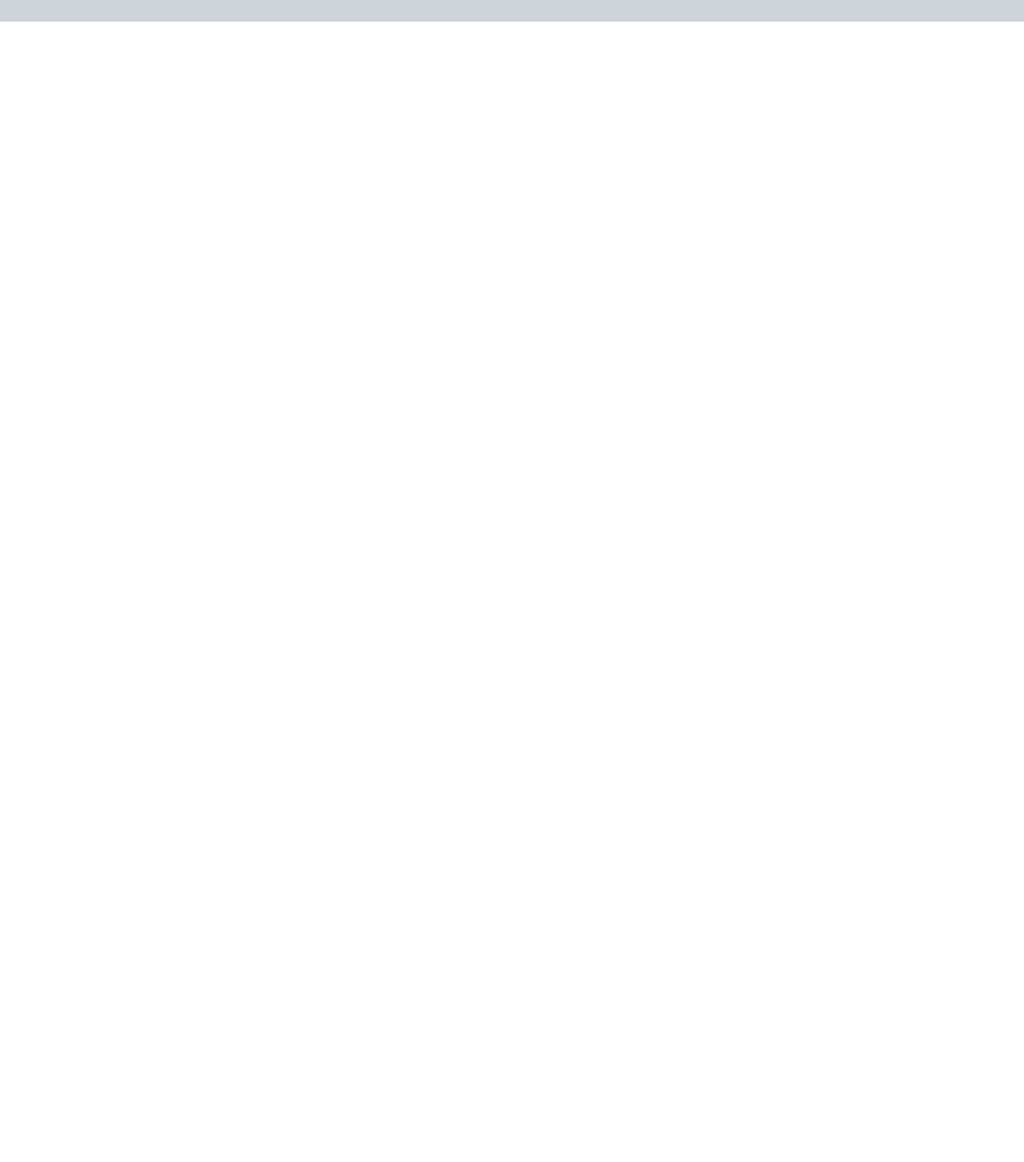
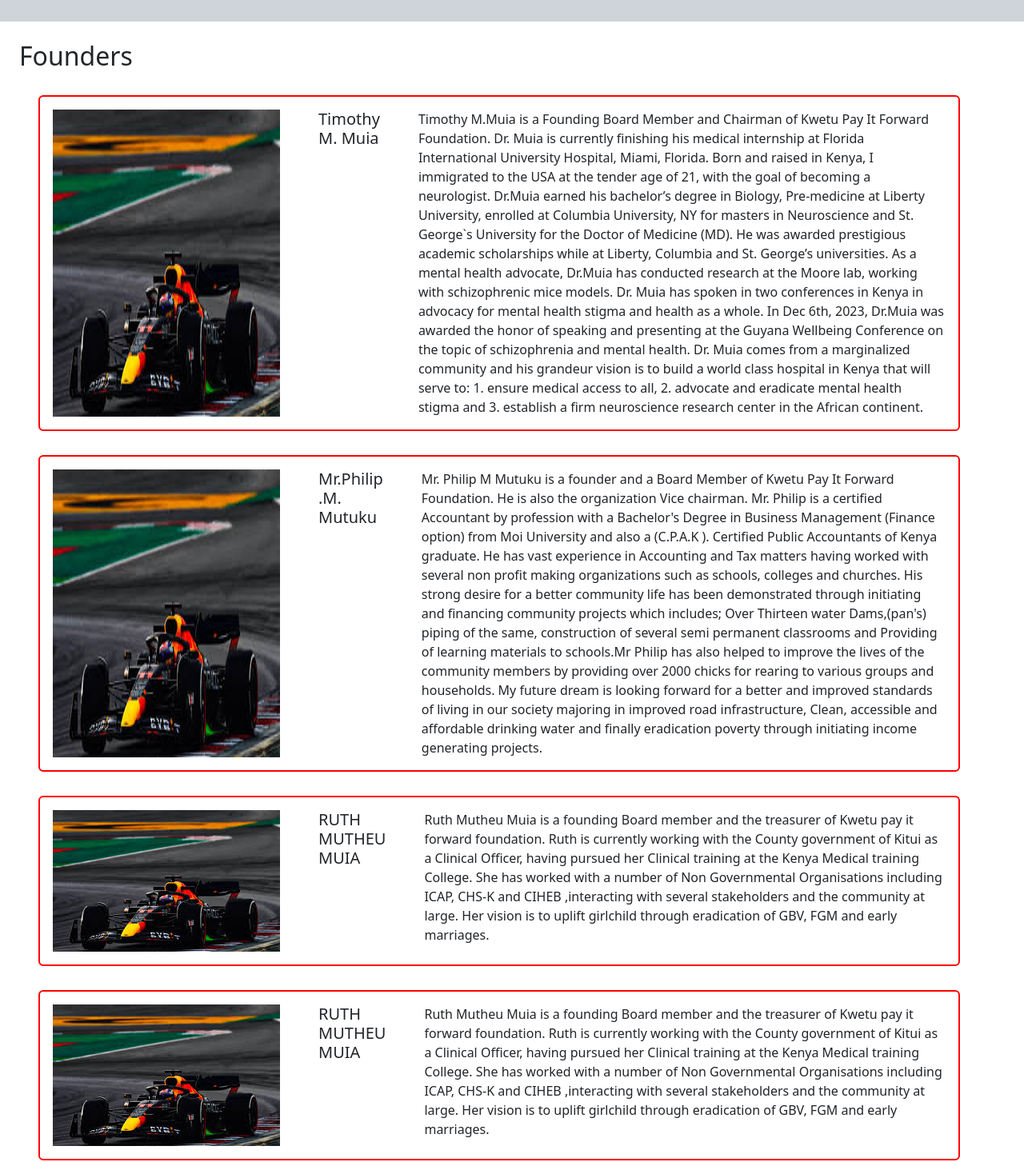
Before and after one commit to ohthebrave/kwetu-pay-it-forward, a React (Vite) app in the folder kwetu/: page /about in a window 1280 px wide. Shown: the part 57-1510 px from the top of the page at 80% size. Before the commit the page ends 800 px from the top, so only its background shows below. Built offline with nearby package versions, Linux system fonts and the light colour scheme.

Commit message:
add about founders

```diff
--- a/kwetu/src/App.jsx
+++ b/kwetu/src/App.jsx
@@ -1,10 +1,11 @@
-
 import { Route, Routes } from 'react-router-dom'
 import './App.css'
 import NavBar from './components/NavBar'
 import Mission from './components/Mission'
 import Home from './components/Home'
 import OurStaff from './components/OurStaff'
+import Vision from './pages/Vision'
+import About from './pages/About'
 
 function App() {
 
@@ -14,6 +15,8 @@ function App() {
     <Routes>
       <Route path='/' element={<Home/>} />
       <Route path='/mission' element={<Mission/>} />
+      <Route path='/vision' element={<Vision/>} />
+      <Route path='/about' element={<About/>} />
       <Route path='/our-staff' element={<OurStaff/>} />
     </Routes>
     </>
--- a/kwetu/src/components/Mission.jsx
+++ b/kwetu/src/components/Mission.jsx
@@ -1,14 +1,41 @@
-import React from 'react';
+import React from "react";
 
 function Mission() {
   return (
     <div>
-        <h1>Missions</h1>
-        <div>
-            <p>Lorem ipsum dolor sit amet consectetur adipisicing elit. Repellat debitis ratione quaerat inventore fuga omnis odit culpa corrupti animi neque voluptate, consectetur, harum ea veritatis ipsa, est minima aliquid at.</p>
-        </div>
+      <h1>Missions</h1>
+      <div>
+        <h3>About the organization</h3>
+        <p>
+          The inception of Kwetu Pay It Forward Foundation is deeply rooted in
+          the philosophy of GIVING BACK. We use a simple leadership model of
+          working in tandem with communities and schools within, in finding
+          solutions to inequities that surround the disparities in the Kenyan
+          education system. World Bank estimates Kenyan literacy rate to be 82%,
+          where by 85% of the 25 million children enroll in Primary school, out
+          of which 36% graduate high school and only 2% graduate college. Kenyan
+          Primary Schools have the highest learner to computer ratio of 250
+          students against 1 computer (UNESCO Institute for Statistics, 2012).
+          Our goal is to establish fully equipped top premier centers for
+          academia in the marginalized & low resource communities. This will
+          give every child an equal opportunity to access quality education,
+          create a hybrid educational system (both online & in-class) and
+          connect students to the world by bridging the computer literacy gap.
+        </p>
+      </div>
+      <div>
+        <h3>Financial Integrity </h3>
+        <p>
+          We are a CASHLESS organization. The digital world
+          has created a global village by creating transactional platforms where
+          money exchange is via credit/debit cards, checks and MPSA. This will
+          ensure that money donated will fall in the right accounts hence
+          accurate, and integral accountability through audit will be FULLY
+          accessible on our website.
+        </p>
+      </div>
     </div>
-  )
+  );
 }
 
 export default Mission;
--- a/kwetu/src/components/NavBar.jsx
+++ b/kwetu/src/components/NavBar.jsx
@@ -13,15 +13,15 @@ function NavBar() {
             <li className="nav-item dropdown">
                 <a className="nav-link" href="#">What We Do</a>
                 <div className="dropdown-content">
-                    <NavLink to="/mission">hello</NavLink>
-
+                    <NavLink to="/mission">Our Mission</NavLink>
+                    <NavLink to="/vision">Our Vision</NavLink>
                 </div>
             </li>
             <li className="nav-item">
               <NavLink className="nav-link" to="/our-staff">Our Staff</NavLink>
             </li>
             <li className="nav-item">
-                <a className="nav-link" href="#">About Us</a>
+                <Link className="nav-link" to="/about">About</Link>
             </li>
         </ul>
     </div>
--- a/kwetu/src/index.css
+++ b/kwetu/src/index.css
@@ -1,23 +1,60 @@
+/* Dropdown Button */
+.dropbtn {
+  background-color: #04AA6D;
+  color: white;
+  padding: 16px;
+  font-size: 16px;
+  border: none;
+}
+
+/* The container <div> - needed to position the dropdown content */
 .dropdown {
   position: relative;
   display: inline-block;
 }
 
+/* Dropdown Content (Hidden by Default) */
 .dropdown-content {
   display: none;
   position: absolute;
-  background-color: #f9f9f9;
+  background-color: #f1f1f1;
   min-width: 160px;
   box-shadow: 0px 8px 16px 0px rgba(0,0,0,0.2);
-  padding: 12px 16px;
   z-index: 1;
 }
 
-.dropdown:hover .dropdown-content {
+/* Links inside the dropdown */
+.dropdown-content a {
+  color: black;
+  padding: 12px 16px;
+  text-decoration: none;
   display: block;
 }
 
+/* Change color of dropdown links on hover */
+.dropdown-content a:hover {background-color: #ddd;}
+
+/* Show the dropdown menu on hover */
+.dropdown:hover .dropdown-content {display: block;}
+
+/* Change the background color of the dropdown button when the dropdown content is shown */
+.dropdown:hover .dropbtn {background-color: #3e8e41;}
 .nav-bar a{
   /* border: 2px solid red; */
   color: black;
 }
+
+.card {
+  border: 2px solid red;
+  width: 90%;
+  margin: 30px;
+}
+.card img{
+  /* border: 4px solid rgb(34, 24, 209); */
+  width: 100%;
+}
+.card-body{
+  /* border: 3px solid red; */
+  display: flex;
+  justify-content: space-between;
+}
--- /dev/null
+++ b/kwetu/src/pages/About.jsx
@@ -0,0 +1,48 @@
+import React from "react";
+import bull from "../assets/RB18.jpeg"
+
+function About() {
+  return (
+    <div className="">
+        <h2 className="m-4">Founders</h2>
+      <div className="card ms-5">
+        <div className="card-body">
+            <img src={bull} alt="car" />
+            <h5 className="card-title ms-5 me-5">Timothy M. Muia</h5>
+            <p className="card-text">
+            Timothy M.Muia is a Founding Board Member and Chairman of Kwetu Pay It Forward Foundation. Dr. Muia is currently finishing his medical internship at Florida International University Hospital, Miami, Florida. Born and raised in Kenya, I immigrated to the USA at the tender age of 21, with the goal of becoming a neurologist. Dr.Muia earned his bachelor’s degree in Biology, Pre-medicine at Liberty University, enrolled at Columbia University, NY for masters in Neuroscience and St. George`s University for the Doctor of Medicine (MD). He was awarded prestigious academic scholarships while at Liberty, Columbia and St. George’s universities.  As a mental health advocate, Dr.Muia has conducted research at the Moore lab, working with schizophrenic mice models. Dr. Muia has spoken in two conferences in Kenya in advocacy for mental health stigma and health as a whole. In Dec 6th, 2023, Dr.Muia was awarded the honor of speaking and presenting at the Guyana Wellbeing Conference on the topic of schizophrenia and mental health. Dr. Muia comes from a marginalized community and his grandeur vision is to build a world class hospital in Kenya that will serve to: 1. ensure medical access to all, 2. advocate and eradicate mental health stigma and 3. establish a firm neuroscience research center in the African continent.
+            </p>
+        </div>
+      </div>
+      <div className="card ms-5">
+        <div className="card-body">
+            <img src={bull} alt="car" />
+            <h5 className="card-title ms-5 me-5">Mr.Philip .M. Mutuku</h5>
+            <p className="card-text">
+            Mr. Philip M Mutuku is  a founder and a Board Member of Kwetu Pay It Forward Foundation. He is also the organization Vice chairman. Mr. Philip is a certified Accountant   by profession with a Bachelor's Degree in Business Management (Finance option) from Moi University   and also a (C.P.A.K ). Certified Public Accountants of Kenya graduate. He has vast experience in Accounting and Tax matters  having worked with several non profit making organizations such as schools, colleges and churches. His strong desire for a better community life has been demonstrated through  initiating and financing community projects which includes; Over Thirteen water Dams,(pan's) piping of the same, construction of several semi permanent  classrooms and Providing of learning materials to schools.Mr Philip has also helped to improve the lives of the community  members by providing over 2000 chicks  for rearing to various groups and households.  My future dream is looking forward for a better and improved  standards of living in our society majoring in improved road infrastructure, Clean, accessible and affordable drinking water and finally  eradication poverty through initiating income generating projects.
+            </p>
+        </div>
+      </div>
+      <div className="card ms-5">
+        <div className="card-body">
+            <img src={bull} alt="car" />
+            <h5 className="card-title ms-5 me-5">RUTH MUTHEU  MUIA</h5>
+            <p className="card-text">
+            Ruth Mutheu Muia is a founding Board member and the treasurer of Kwetu pay it forward foundation. Ruth is currently working with the  County government of Kitui as a Clinical Officer, having pursued her Clinical training at the Kenya Medical training College. She has worked with  a number of Non Governmental Organisations including ICAP, CHS-K  and CIHEB ,interacting with several stakeholders and the community at large. Her vision is to  uplift girlchild through eradication of GBV, FGM and early marriages.
+            </p>
+        </div>
+      </div>
+      <div className="card ms-5">
+        <div className="card-body">
+            <img src={bull} alt="car" />
+            <h5 className="card-title ms-5 me-5">RUTH MUTHEU  MUIA</h5>
+            <p className="card-text">
+            Ruth Mutheu Muia is a founding Board member and the treasurer of Kwetu pay it forward foundation. Ruth is currently working with the  County government of Kitui as a Clinical Officer, having pursued her Clinical training at the Kenya Medical training College. She has worked with  a number of Non Governmental Organisations including ICAP, CHS-K  and CIHEB ,interacting with several stakeholders and the community at large. Her vision is to  uplift girlchild through eradication of GBV, FGM and early marriages.
+            </p>
+        </div>
+      </div>
+    </div>
+  );
+}
+
+export default About;
--- /dev/null
+++ b/kwetu/src/pages/Vision.jsx
@@ -0,0 +1,9 @@
+import React from 'react';
+
+function Vision() {
+  return (
+    <div>Vision</div>
+  )
+}
+
+export default Vision;
```
Also changed, not shown: kwetu/src/assets/RB18.jpeg (added).
